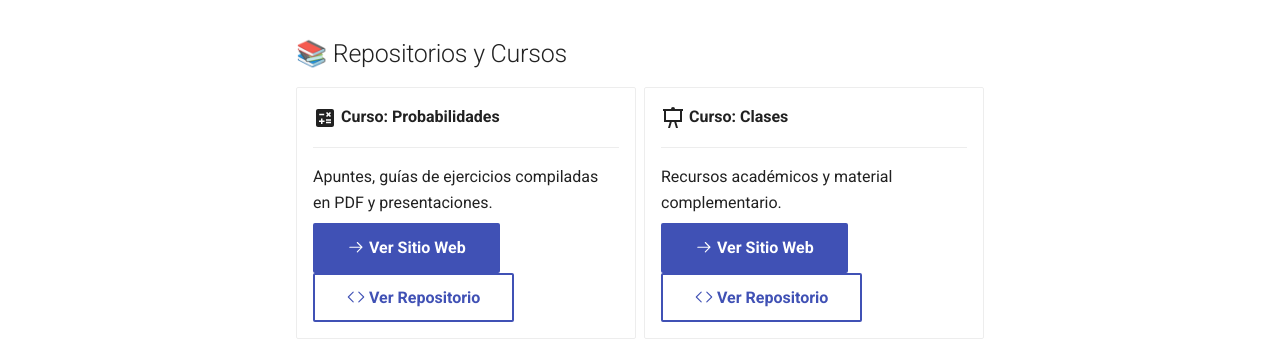
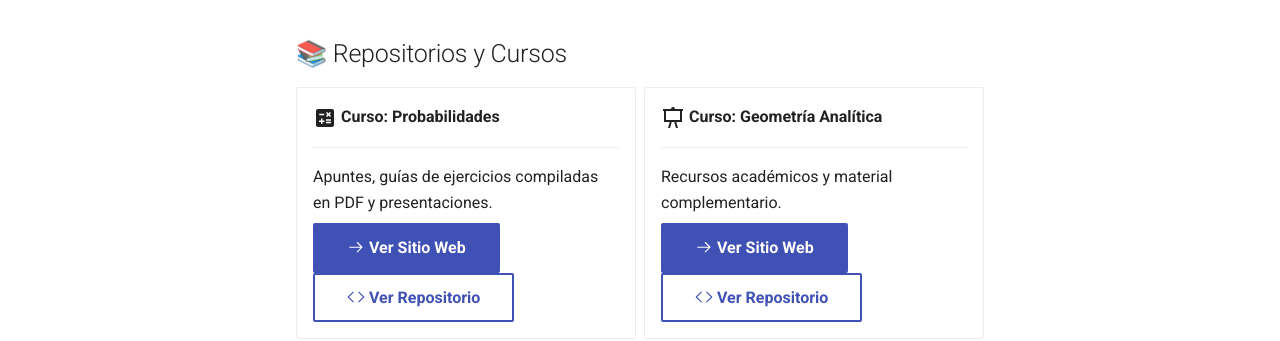
Before and after one commit to jlabrinp/jlabrinp.github.io, an MkDocs documentation site: the page built from docs/index.md, in a window 1280 px wide. Shown: the part 235-576 px from the top of the page. Built offline with MkDocs 1.6.1 and Material for MkDocs 9.7.7, drawn with Linux system fonts in a browser that asks for light colours.

Commit message:
Update index.md

```diff
--- a/docs/index.md
+++ b/docs/index.md
@@ -17,7 +17,7 @@ Bienvenido al portal central de contenidos y guías de estudio.
     [:octicons-arrow-right-24: Ver Sitio Web](https://jlabrinp.github.io/Probabilidades/){ .md-button .md-button--primary }
     [:octicons-code-24: Ver Repositorio](https://github.com/jlabrinp/Probabilidades){ .md-button }
 
--   :material-presentation:{ .lg .middle } **Curso: Clases**
+-   :material-presentation:{ .lg .middle } **Curso: Geometría Analítica**
 
     ---
 
```
